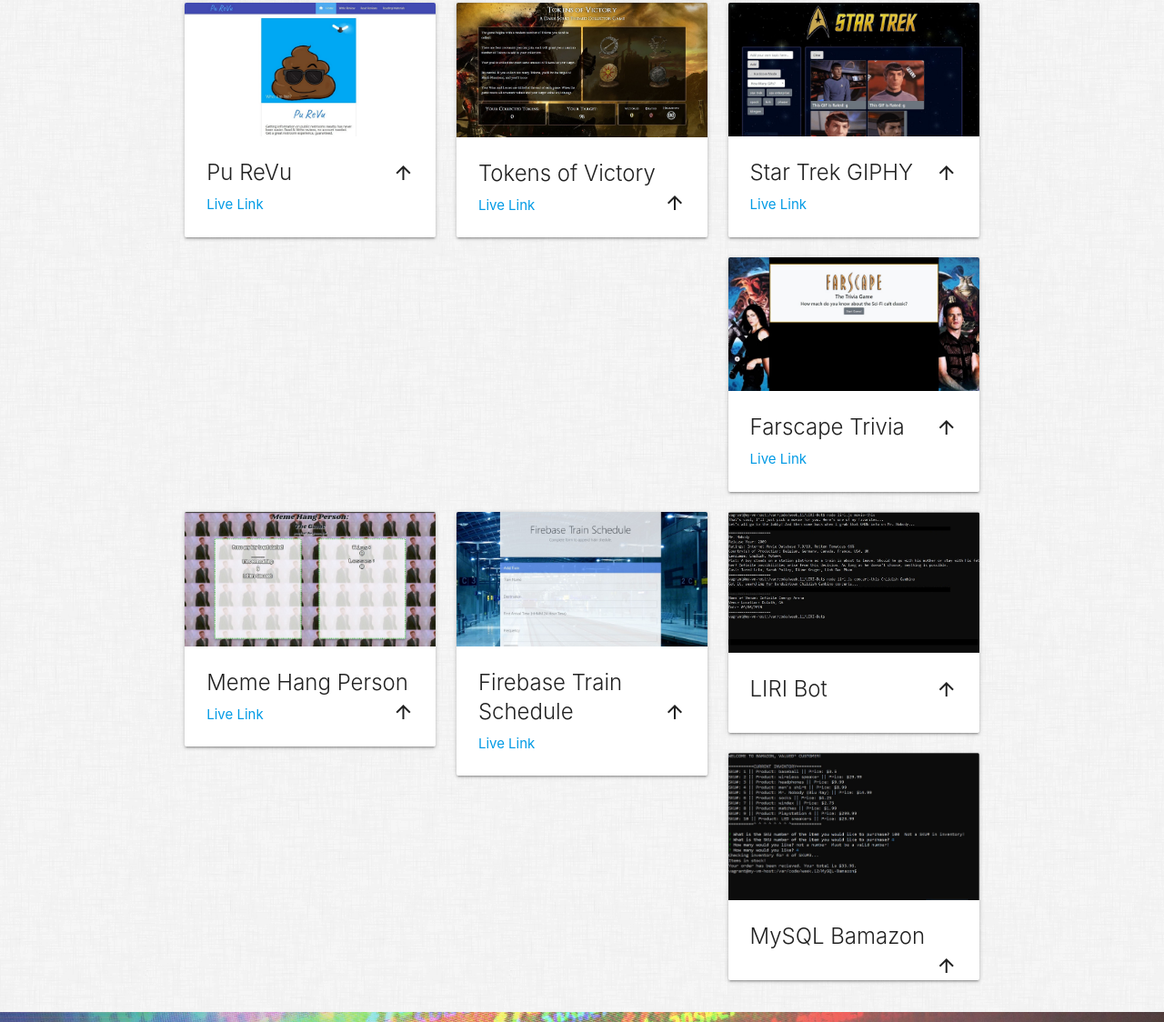
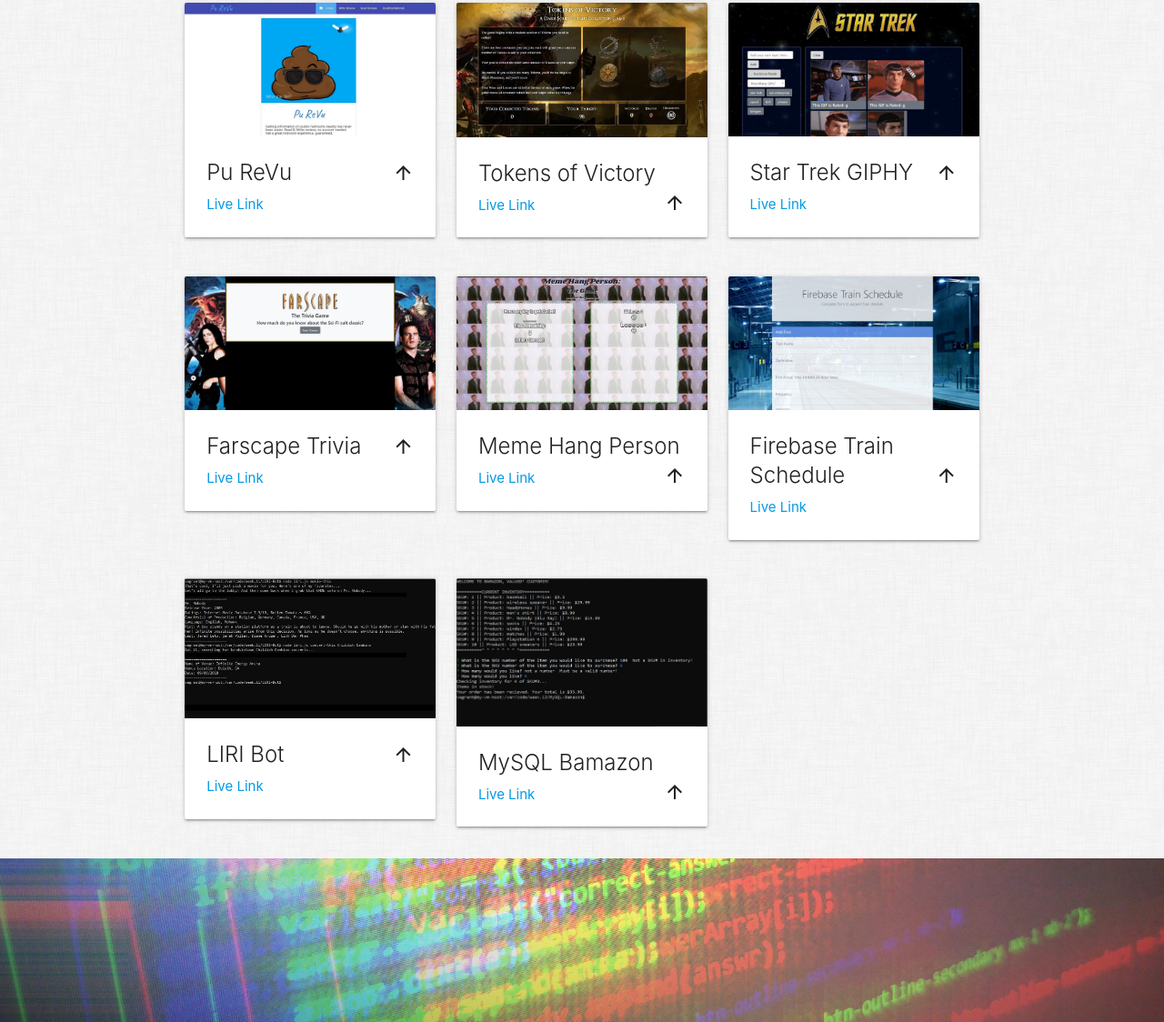
Before and after one commit to AndrewEHarding/AHardingDesign, a plain HTML site: page index.html in a window 1280 px wide. Shown: the part 2593-3717 px from the top of the page at 91% size. Drawn offline with nearby package versions, Linux system fonts and the light colour scheme; a web font is replaced by a local one.

Commit message:
fixed portfolio problem

```diff
--- a/index.html
+++ b/index.html
@@ -144,6 +144,8 @@
                         </div>
                     </div>
                     <!-- ^^CARD^^ -->
+                </div>
+                <div class="row">
 
                     <!-- CARD -->
                     <div class="col m4 s10 offset-s1">
@@ -213,6 +215,8 @@
                         </div>
                     </div>
                     <!-- ^^CARD^^ -->
+                </div>
+                <div class="row">
 
                     <!-- CARD -->
                     <div class="col m4 s10 offset-s1">
@@ -222,9 +226,9 @@
                             </div>
                             <div class="card-content">
                                 <span class="card-title activator grey-text text-darken-4">LIRI Bot<i class="material-icons right">arrow_upward</i></span>
-                                <!-- <p><a href="" target="_blank">Live
+                                <p><a href="" target="_blank">Live
                                         Link
-                                    </a></p> -->
+                                    </a></p>
                             </div>
                             <div class="card-reveal">
                                 <span class="card-title grey-text text-darken-4">LIRI Bot<i class="material-icons right">arrow_downward</i></span>
@@ -244,9 +248,9 @@
                             </div>
                             <div class="card-content">
                                 <span class="card-title activator grey-text text-darken-4">MySQL Bamazon<i class="material-icons right">arrow_upward</i></span>
-                                <!-- <p><a href="" target="_blank">Live
+                                <p><a href="" target="_blank">Live
                                         Link
-                                    </a></p> -->
+                                    </a></p>
                             </div>
                             <div class="card-reveal">
                                 <span class="card-title grey-text text-darken-4">MySQL Bamazon<i class="material-icons right">arrow_downward</i></span>
@@ -255,6 +259,7 @@
                                 <p><a href="https://github.com/AndrewEHarding/MySQL-Bamazon" target="_blank">Repository
                                         Link
                                     </a></p>
+                            </div>
                         </div>
                     </div>
                 </div>
@@ -349,7 +354,8 @@
                         </button>
                     </form>
                 </div> -->
-                <p class="flow-text">Please feel free to contact me with any questions or employment opportunities and I'll be sure to respond in a timely manner.</p>
+                <p class="flow-text">Please feel free to contact me with any questions or employment opportunities and
+                    I'll be sure to respond in a timely manner.</p>
             </div>
         </div>
 
```
Lines whose indentation alone changed are shown as unchanged.
